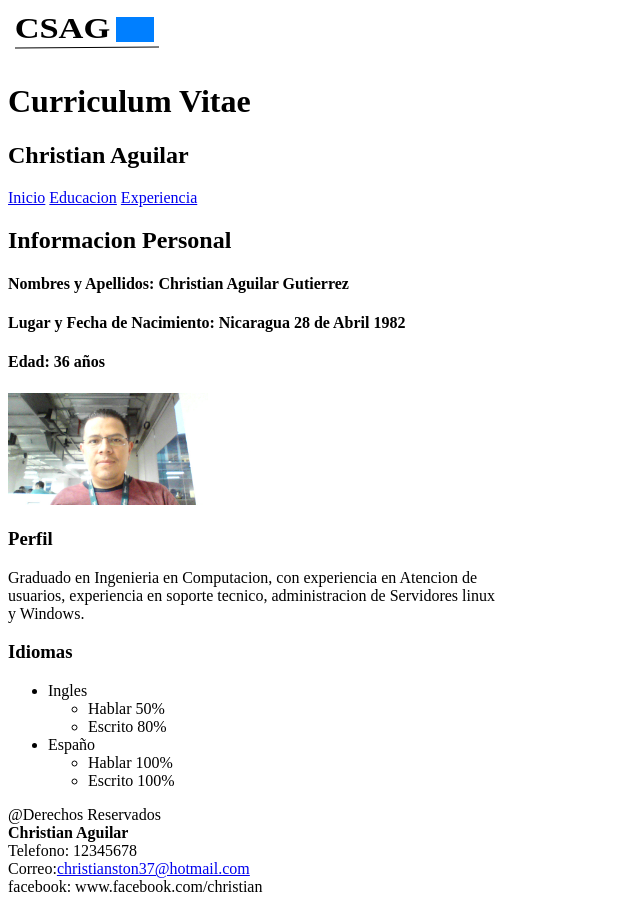
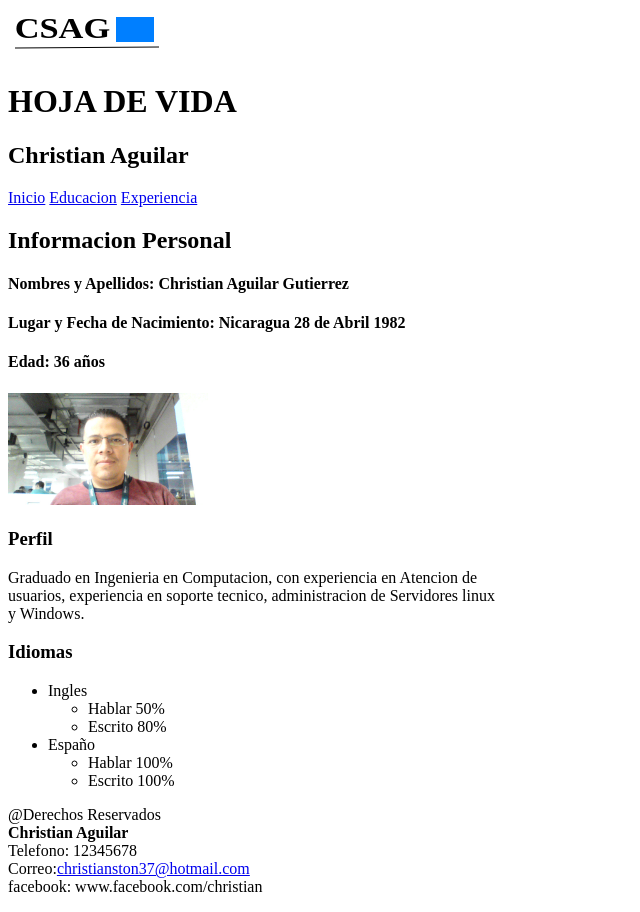
Before and after one commit to christianston37/FundamentosHTML, a plain HTML site: page index.html in a window 1280 px wide. Shown: the whole page, without its empty margins (0-640 px from the left). Drawn offline with Linux system fonts and the light colour scheme.

Commit message:
Cambio de Tema

```diff
--- a/index.html
+++ b/index.html
@@ -20,7 +20,7 @@
         <line stroke="#000000" id="svg_3" y2="39" x2="151.000002" y1="40" x1="7" stroke-linecap="null" stroke-linejoin="null" stroke-dasharray="null" fill="none"/>
        </g>
       </svg>
-      <h1>Curriculum Vitae</h1>
+      <h1>HOJA DE VIDA</h1>
       <h2>Christian Aguilar</h2>
     </header>
     <nav>
```
